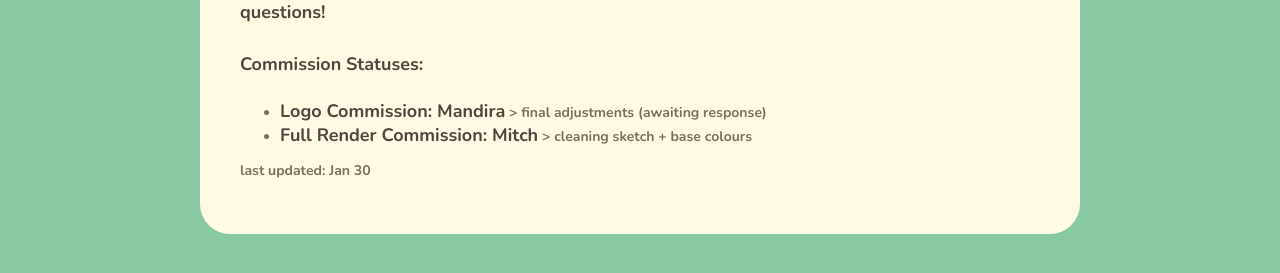
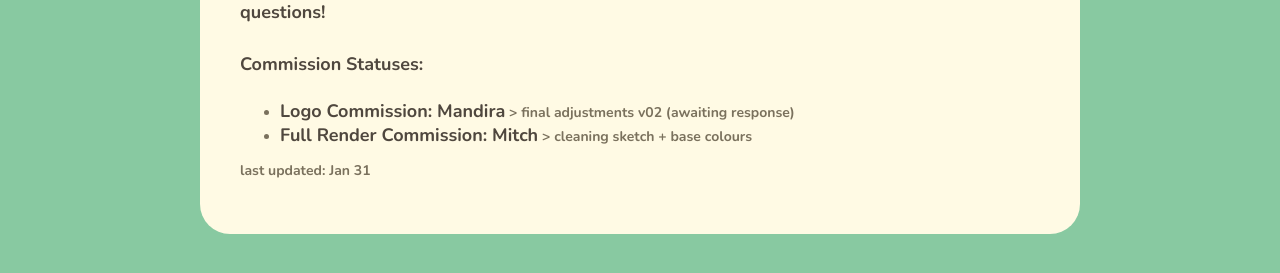
Before and after one commit to antheakwong/antheakwong.github.io, a Jekyll site: the page built from commissions/index.md, in a window 1280 px wide and 900 px high, scrolled down 506 px. Shown: the part 586-859 px from the top of the window. Built offline with Jekyll 4.4.1, drawn with Linux system fonts in a browser that asks for light colours; nearby versions of some CDN libraries.

Commit message:
Update index.md

```diff
--- a/commissions/index.md
+++ b/commissions/index.md
@@ -40,7 +40,7 @@ Won’t draw: NSFW, mecha, offensive/shock content
 **Contact me through [twitter DMs](https://twitter.com/aysrin) or [email](mailto:hello@antheakwong.com) if you want to place a commission or have any questions!**
 
 # **Commission Statuses:**
-- **Logo Commission: Mandira** > final adjustments (awaiting response)
+- **Logo Commission: Mandira** > final adjustments v02 (awaiting response)
 - **Full Render Commission: Mitch** > cleaning sketch + base colours
 
-last updated: Jan 30
+last updated: Jan 31
```
